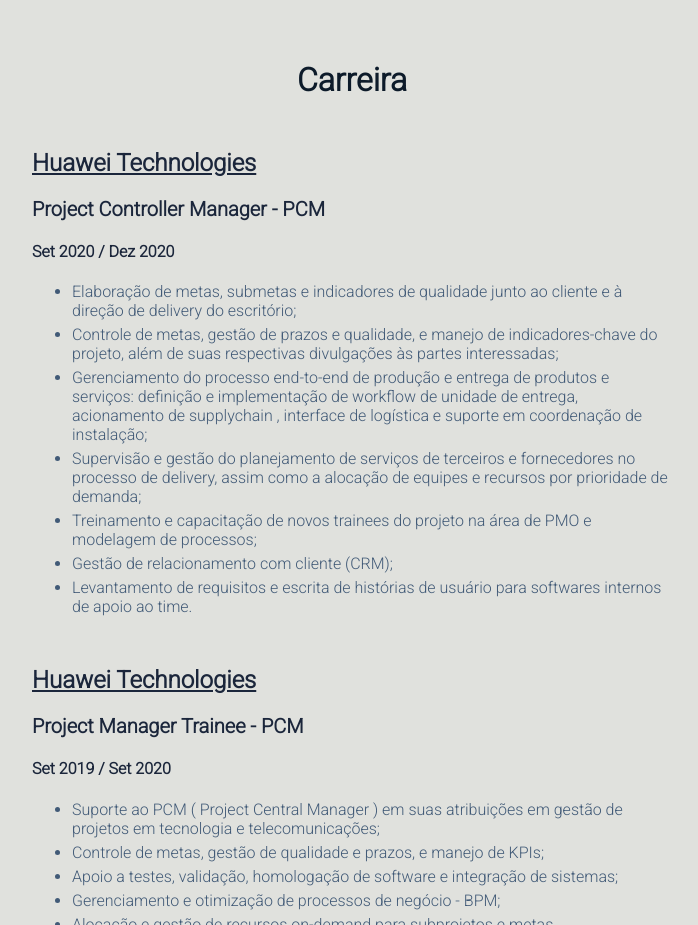
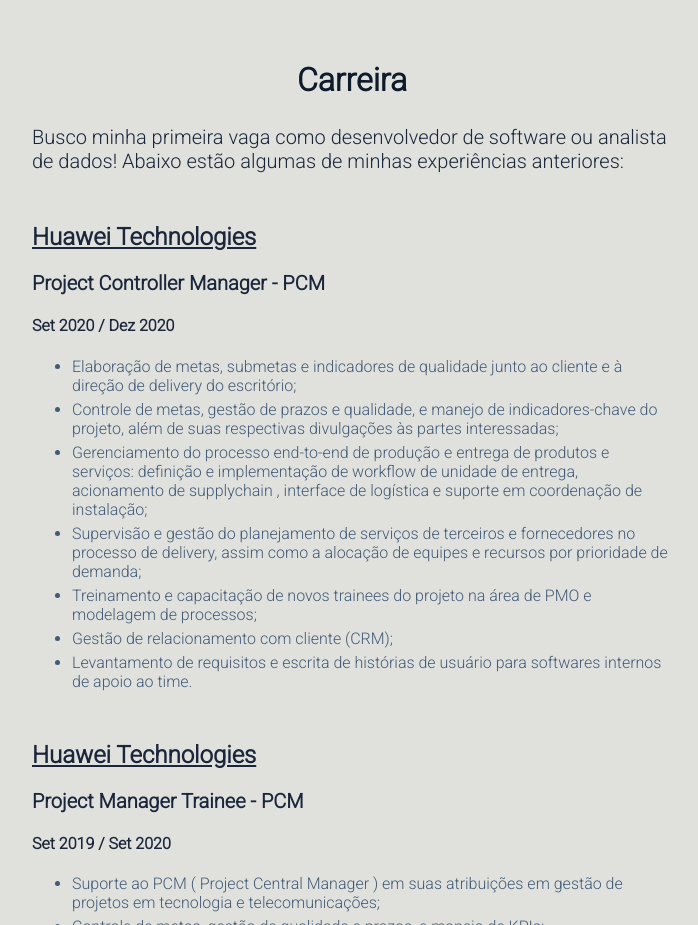
Before and after one commit to renatolew/PersonalPage, a plain HTML site: page index.html in a window 1280 px wide. Shown: the part 1180-2105 px from the top of the page, without its empty margins (288-986 px from the left). Drawn offline with Linux system fonts and the light colour scheme; a script that the page names is missing.

Commit message:
Ajuste de conteúdo no html

```diff
--- a/index.html
+++ b/index.html
@@ -43,6 +43,7 @@
 
         <section id="carreira" alt="Sessão detalhando um pouco minha experiência profissional mais recente.">
             <H1>Carreira</H1>
+            <p>Busco minha primeira vaga como desenvolvedor de software ou analista de dados! Abaixo estão algumas de minhas experiências anteriores:</p>
                 <h2>Huawei Technologies</h2>
                 <h3>Project Controller Manager - PCM</h3>
                 <h4>Set 2020 / Dez 2020</h4>
```
